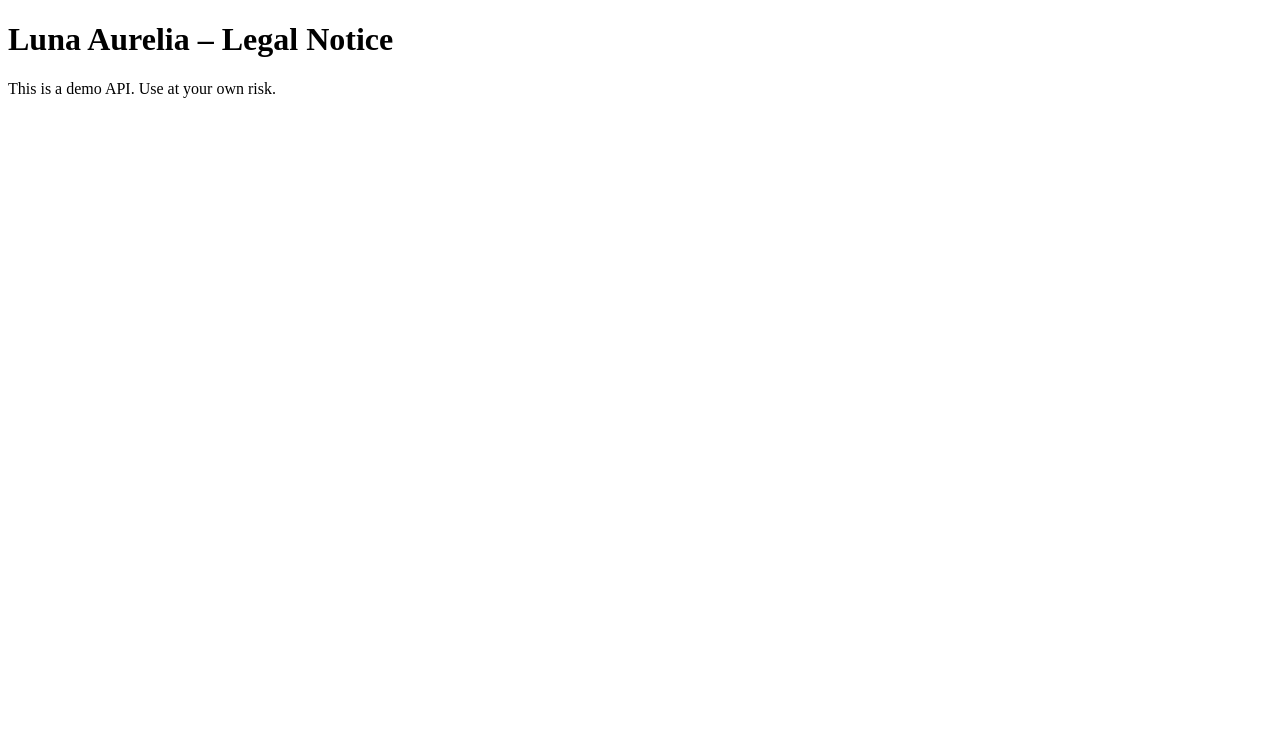
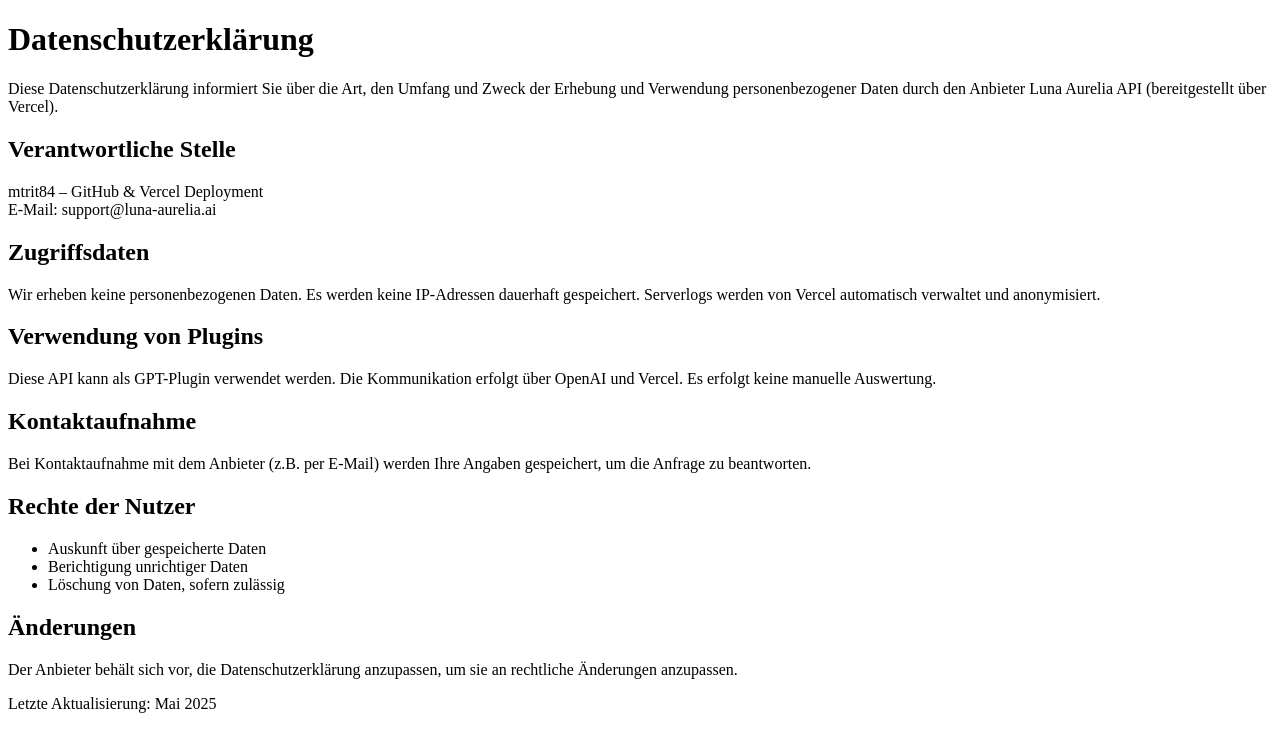
Before and after one commit to mtrit84/luna-aurelia-api, a website: page public/legal.html in a window 1280 px wide. Drawn offline with Linux system fonts and the light colour scheme.

Commit message:
Add legal.html – Luna Aurelia Datenschutzerklärung

```diff
--- a/public/legal.html
+++ b/public/legal.html
@@ -1,8 +1,36 @@
 <!DOCTYPE html>
-<html>
-<head><title>Legal</title></head>
+<html lang="de">
+<head>
+  <meta charset="UTF-8">
+  <title>Datenschutzerklärung – Luna Aurelia</title>
+</head>
 <body>
-  <h1>Luna Aurelia – Legal Notice</h1>
-  <p>This is a demo API. Use at your own risk.</p>
+  <h1>Datenschutzerklärung</h1>
+  <p>Diese Datenschutzerklärung informiert Sie über die Art, den Umfang und Zweck der Erhebung und Verwendung personenbezogener Daten durch den Anbieter Luna Aurelia API (bereitgestellt über Vercel).</p>
+
+  <h2>Verantwortliche Stelle</h2>
+  <p>mtrit84 – GitHub & Vercel Deployment<br>
+  E-Mail: support@luna-aurelia.ai</p>
+
+  <h2>Zugriffsdaten</h2>
+  <p>Wir erheben keine personenbezogenen Daten. Es werden keine IP-Adressen dauerhaft gespeichert. Serverlogs werden von Vercel automatisch verwaltet und anonymisiert.</p>
+
+  <h2>Verwendung von Plugins</h2>
+  <p>Diese API kann als GPT-Plugin verwendet werden. Die Kommunikation erfolgt über OpenAI und Vercel. Es erfolgt keine manuelle Auswertung.</p>
+
+  <h2>Kontaktaufnahme</h2>
+  <p>Bei Kontaktaufnahme mit dem Anbieter (z.B. per E-Mail) werden Ihre Angaben gespeichert, um die Anfrage zu beantworten.</p>
+
+  <h2>Rechte der Nutzer</h2>
+  <ul>
+    <li>Auskunft über gespeicherte Daten</li>
+    <li>Berichtigung unrichtiger Daten</li>
+    <li>Löschung von Daten, sofern zulässig</li>
+  </ul>
+
+  <h2>Änderungen</h2>
+  <p>Der Anbieter behält sich vor, die Datenschutzerklärung anzupassen, um sie an rechtliche Änderungen anzupassen.</p>
+
+  <p>Letzte Aktualisierung: Mai 2025</p>
 </body>
 </html>
```
